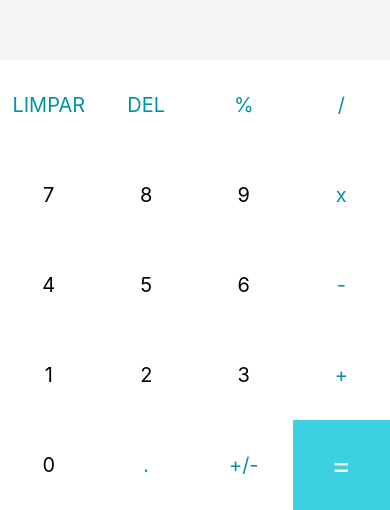
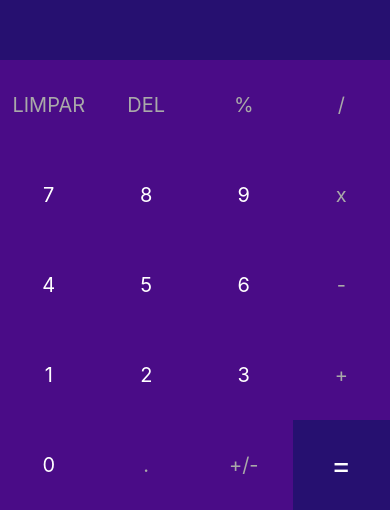
Before and after one commit to Jairo-GitHub-Principal/calculadora_atv1uc13modDJairoCesar, a React Native app: screen / in a window 390 px wide. Shown: the part 334-844 px from the top of the page. Built offline with nearby package versions, Linux system fonts and the light colour scheme.

Commit message:
elteração do estquema de cores para o sujerido pelo doc de melhorias

```diff
--- a/App.js
+++ b/App.js
@@ -108,12 +108,12 @@
 
         {buttons.map((button) =>
           button === '=' ? // Mapeamento do botão =
-        <TouchableOpacity onPress={() => handleInput(button)} key={button} style={[styles.button, {backgroundColor: '#3dd0e3'}]}>
+        <TouchableOpacity onPress={() => handleInput(button)} key={button} style={[styles.button, {backgroundColor: '#261070'}]}>
           <Text style={[styles.textButton, {color: "white", fontSize: 30}]}>{button}</Text>
         </TouchableOpacity>
           : // Mapeamento dos outros botões
           <TouchableOpacity onPress={() => handleInput(button)} key={button} style={styles.button}>
-            <Text style={[styles.textButton, {color: typeof(button) === 'number' ? 'black': '#0093a6'}]}>{button}</Text>
+            <Text style={[styles.textButton, {color: typeof(button) === 'number' ? 'white': '#a9a9a9'}]}>{button}</Text>
           </TouchableOpacity>
         )}
       </View>
@@ -132,17 +132,17 @@
   results: {
     flex: 2,
     justifyContent: "center",
-    backgroundColor: "#f5f5f5"
+    backgroundColor: "#261070"
   },
   resultText: {
-    color: "#282F38",
+    color: "white",
     fontSize: 32,
     fontWeight: "bold",
     padding: 12,
     textAlign: "right"
   },
   historyText:{
-    color: "#7c7c7c",
+    color: "#a9a9a9",
     fontSize: 20,
     marginRight: 10,
     alignSelf: 'flex-end',
@@ -150,9 +150,10 @@
   buttons: {
     flexDirection: 'row',
     flexWrap: 'wrap',
+
   },
   button: {
-    backgroundColor: 'white',
+    backgroundColor: '#4A0C87',
     alignItems: 'center',
     justifyContent: 'center',
     minWidth: 90,
```
